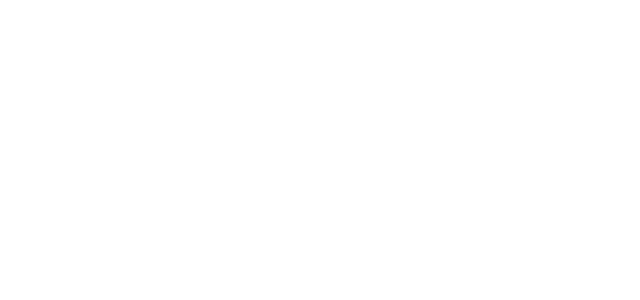
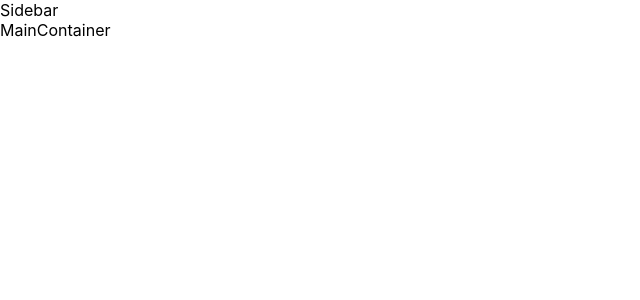
Before and after one commit to Saurabh9399/React-Slack-clone, a React (Create React App) app: page /slack in a window 1280 px wide. Shown: the top 300 px of the page, without its empty margins (0-640 px from the left). Built offline with nearby package versions, Linux system fonts and the light colour scheme.

Commit message:
Add MainContainer,Sidebar,Slack component

```diff
--- a/src/components/App.js
+++ b/src/components/App.js
@@ -1,16 +1,12 @@
 import React, { Component } from 'react';
 import { Switch, Route } from 'react-router-dom';
-import { SignIn } from './';
+import { SignIn, Slack } from './';
 
-function Home(){
-  return(
-    <div>Home</div>
-  )
+function Home() {
+  return <div>Home</div>;
 }
-function Contact(){
-  return(
-    <div>Contact Us</div>
-  )
+function Contact() {
+  return <div>Contact Us</div>;
 }
 
 class App extends Component {
@@ -20,7 +16,7 @@ class App extends Component {
         <Switch>
           <Route exact path="/" component={SignIn} />
           <Route exact path="/home" component={Home} />
-          <Route exact path="/contact" component={Contact} />
+          <Route exact path="/slack" component={Slack} />
         </Switch>
       </div>
     );
--- /dev/null
+++ b/src/components/MainContainer.js
@@ -0,0 +1,11 @@
+import React, { Component } from 'react'
+
+export default class MainContainer extends Component {
+    render() {
+        return (
+            <div>
+                MainContainer
+            </div>
+        )
+    }
+}
--- /dev/null
+++ b/src/components/Sidebar.js
@@ -0,0 +1,11 @@
+import React, { Component } from 'react'
+
+export default class Sidebar extends Component {
+    render() {
+        return (
+            <div>
+                Sidebar
+            </div>
+        )
+    }
+}
--- /dev/null
+++ b/src/components/Slack.js
@@ -0,0 +1,13 @@
+import React, { Component } from 'react';
+import {Sidebar,MainContainer} from './';
+
+export default class Slack extends Component {
+    render() {
+        return (
+            <div className="">
+                <Sidebar/>
+                <MainContainer/>
+            </div>
+        )
+    }
+}
```
Also changed, not shown: src/components/index.js (+8 -1 lines).
